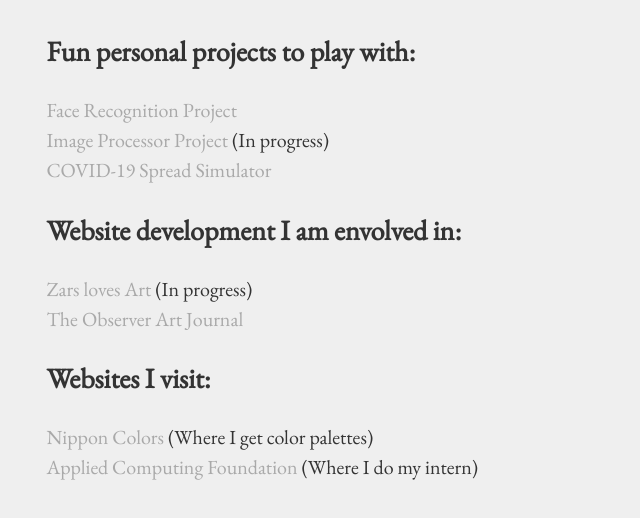
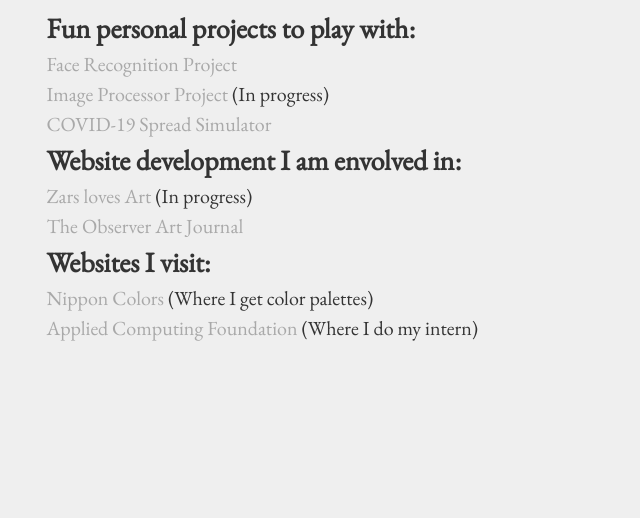
Before and after one commit to zorazrr/zorazrr.github.io, a plain HTML site: page index.html in a window 1280 px wide. Shown: the part 236-754 px from the top of the page, without its empty margins (0-640 px from the left). Drawn offline with nearby package versions, Linux system fonts and the light colour scheme; a web font is replaced by a local one.

Commit message:
Update home.css

```diff
--- a/home.css
+++ b/home.css
@@ -10,6 +10,8 @@
 }
 h2{
 	font-size:28px;
+	padding:0px;
+	margin:0px;
 }
 h3{
 	color:#AB3B3A;
@@ -53,7 +55,7 @@
 }
 .project{
 	line-height:1.5;
-	margin:5px 0px 20px 0px;
+	margin:5px 0px 5px 0px;
 	padding:5px 0px 5px 0px;
 	border-radius:5px;
 }
```
